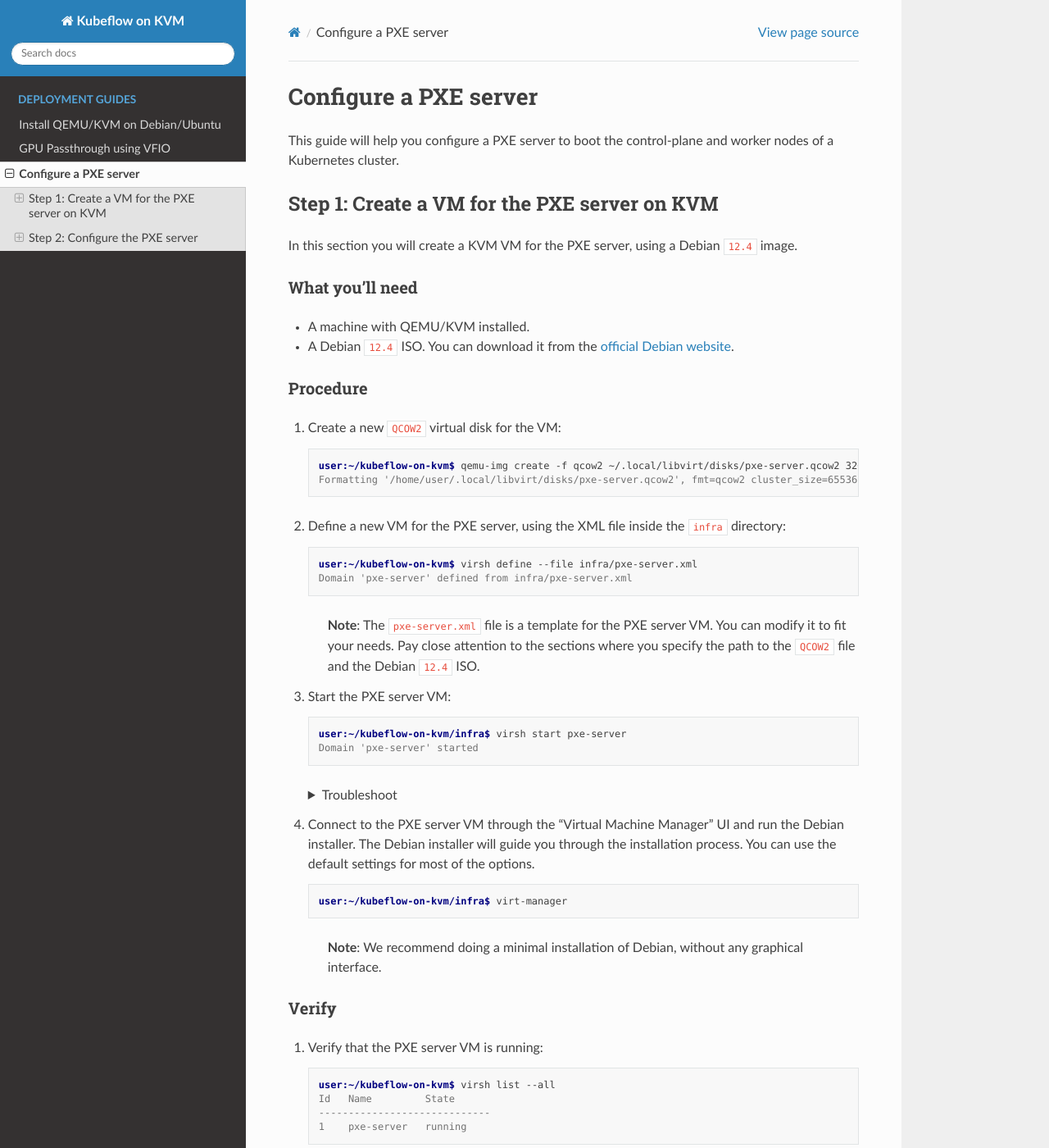
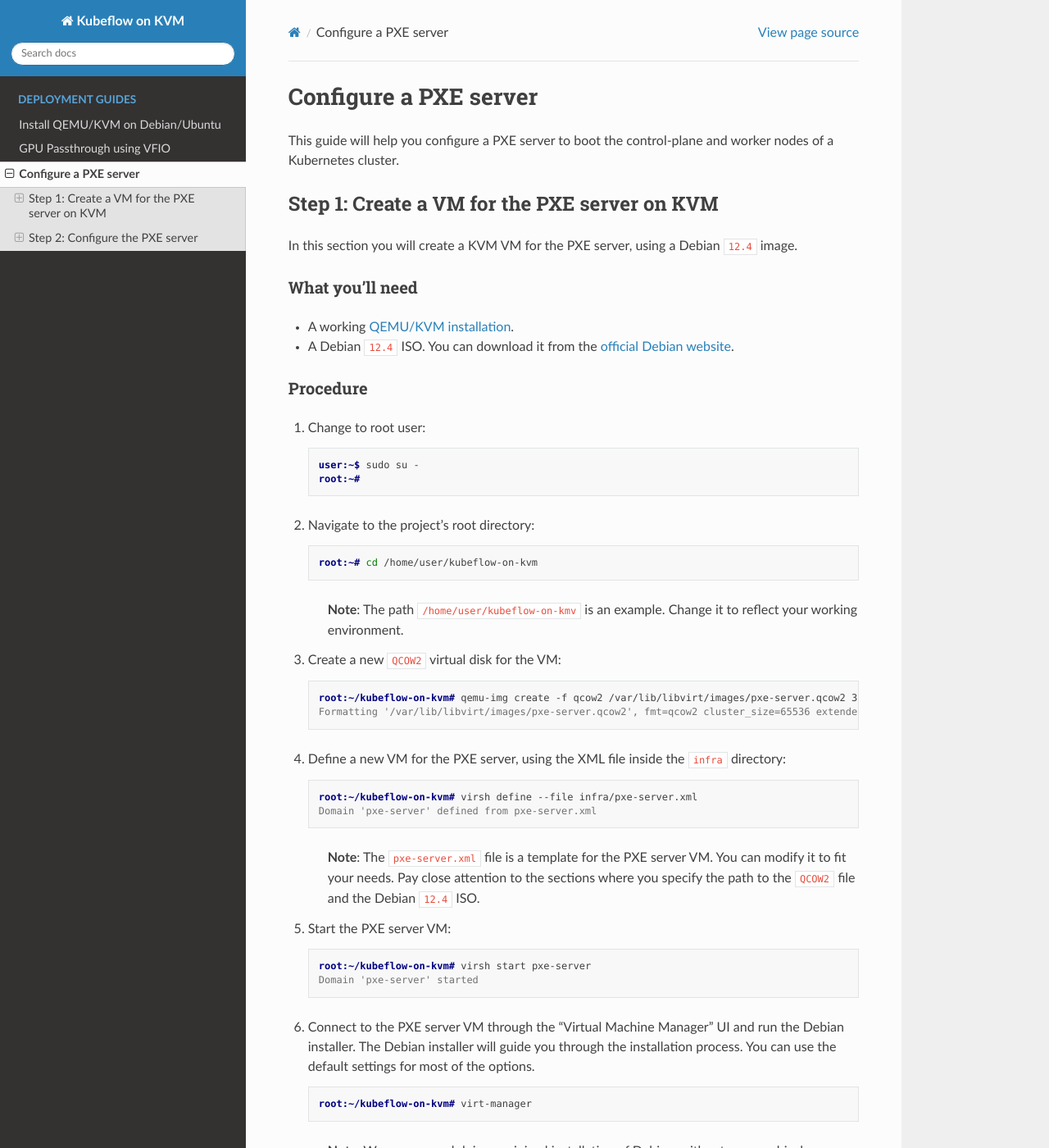
Before and after one commit to dpoulopoulos/virtml, a Sphinx documentation site: the page built from docs/source/pxe-server.md, in a window 1280 px wide and 1400 px high. Shown: the whole window at 82% size. Built offline with Sphinx 7.4.7 and the Read the Docs theme 2.0.0, drawn with Linux system fonts in a browser that asks for light colours; some of the changed text lies outside the part shown.

Commit message:
docs: Create the PXE Server VM as root
Create the PXE Server VM as root as VM autostart on host boot only works
for "system" VMs. Per documentation:

  "You will definitely want to use qemu:///system if your VMs are acting
  as servers."

More info:
https://wiki.libvirt.org/FAQ.html#what-is-the-difference-between-qemu-system-and-qemu-session-which-one-should-i-use

Signed-off-by: Dimitris Poulopoulos <dimitris.a.poulopoulos@gmail.com>

````diff
--- a/docs/source/pxe-server.md
+++ b/docs/source/pxe-server.md
@@ -9,23 +9,39 @@ In this section you will create a KVM VM for the PXE server, using a Debian `12.
 
 ### What you'll need
 
-* A machine with QEMU/KVM installed.
+* A working [QEMU/KVM installation](qemu-kvm).
 * A Debian `12.4` ISO. You can download it from the [official Debian website](https://www.debian.org/distrib/netinst).
 
 ### Procedure
 
+1. Change to root user:
+
+    ```console
+    user:~$ sudo su -
+    root:~#
+    ```
+
+1. Navigate to the project's root directory:
+
+    ```console
+    root:~# cd /home/user/kubeflow-on-kvm
+    ```
+
+    > **Note**: The path `/home/user/kubeflow-on-kmv` is an example. Change it to reflect your working
+    > environment.
+
 1. Create a new `QCOW2` virtual disk for the VM:
 
     ```console
-    user:~/kubeflow-on-kvm$ qemu-img create -f qcow2 ~/.local/libvirt/disks/pxe-server.qcow2 32G
-    Formatting '/home/user/.local/libvirt/disks/pxe-server.qcow2', fmt=qcow2 cluster_size=65536 extended_l2=off compression_type=zlib size=34359738368 lazy_refcounts=off refcount_bits=16
+    root:~/kubeflow-on-kvm# qemu-img create -f qcow2 /var/lib/libvirt/images/pxe-server.qcow2 32G
+    Formatting '/var/lib/libvirt/images/pxe-server.qcow2', fmt=qcow2 cluster_size=65536 extended_l2=off compression_type=zlib size=34359738368 lazy_refcounts=off refcount_bits=16
     ```
 
 1. Define a new VM for the PXE server, using the XML file inside the `infra` directory:
 
     ```console
-    user:~/kubeflow-on-kvm$ virsh define --file infra/pxe-server.xml
-    Domain 'pxe-server' defined from infra/pxe-server.xml
+    root:~/kubeflow-on-kvm# virsh define --file infra/pxe-server.xml
+    Domain 'pxe-server' defined from pxe-server.xml
     ```
 
     > **Note**: The `pxe-server.xml` file is a template for the PXE server VM. You can modify it to
@@ -35,45 +51,16 @@ In this section you will create a KVM VM for the PXE server, using a Debian `12.
 1. Start the PXE server VM:
 
     ```console
-    user:~/kubeflow-on-kvm/infra$ virsh start pxe-server
+    root:~/kubeflow-on-kvm# virsh start pxe-server
     Domain 'pxe-server' started
     ```
-
-    <details>
-    <summary>Troubleshoot</summary>
-
-    If you get the following error during the VM start process:
-
-    ```console
-    error: Failed to start domain 'pxe-server'
-    error: /usr/lib/qemu/qemu-bridge-helper --use-vnet --br=virbr0 --fd=33: failed to communicate with bridge helper: stderr=failed to parse default acl file `/etc/qemu/bridge.conf'
-    : Transport endpoint is not connected
-    ```
-
-    Make sure you have the following line in your `/etc/qemu/bridge.conf` file:
-
-    ```console
-    allow virbr0
-    ```
-
-    If the file does not exist, create it and add the line above.
-
-    Also, make sure that the `qemu-bridge-helper` binary has the correct permissions:
-
-    ```console
-    user:~/kubeflow-on-kvm/infra$ sudo chmod u+s /usr/local/libexec/qemu-bridge-helper
-    ```
-
-    Then, try to start the VM again. For more information, see the [here](https://wiki.qemu.org/Features/HelperNetworking#Setup).
-
-    </details>
 
 1. Connect to the PXE server VM through the "Virtual Machine Manager" UI and run the Debian
    installer. The Debian installer will guide you through the installation process. You can use the
    default settings for most of the options.
 
     ```console
-    user:~/kubeflow-on-kvm/infra$ virt-manager
+    root:~/kubeflow-on-kvm# virt-manager
     ```
 
    > **Note**: We recommend doing a minimal installation of Debian, without any graphical interface.
@@ -83,10 +70,17 @@ In this section you will create a KVM VM for the PXE server, using a Debian `12.
 1. Verify that the PXE server VM is running:
 
     ```console
-    user:~/kubeflow-on-kvm$ virsh list --all
+    root:~/kubeflow-on-kvm# virsh list --all
     Id   Name         State
     -----------------------------
     1    pxe-server   running
+    ```
+
+1. Change back to your user:
+
+    ```console
+    root:~/kubeflow-on-kvm# exit
+    user:~/kubeflow-on-kvm$
     ```
 
 1. Create an SSH key, if you don't already have one:
````
